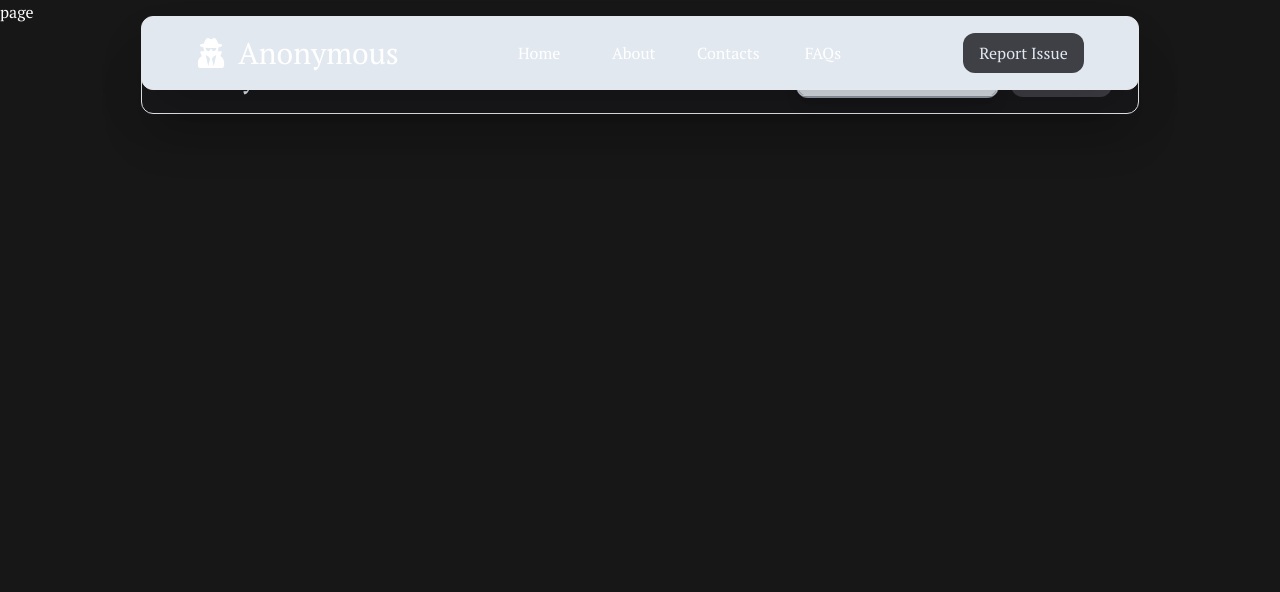
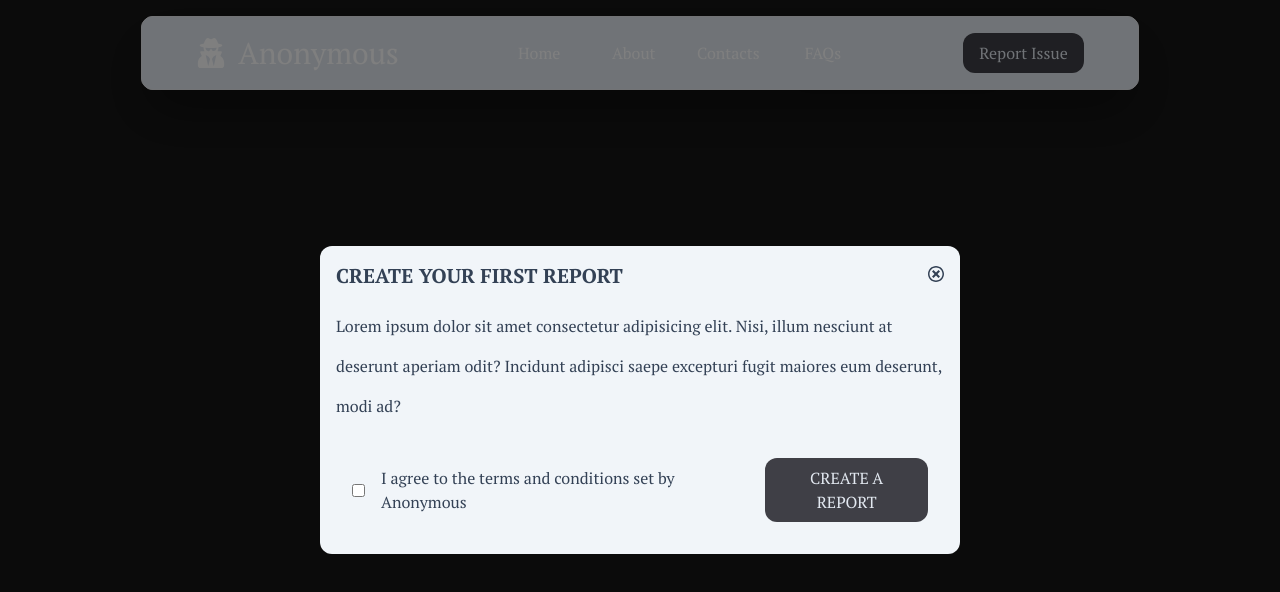
Before and after one commit to MuthonduG/anonymous_frontend, a Next.js app: page /dashboard/user/1 in a window 1280 px wide. Both pictures are taken after a click on the button "Report Issue". Shown: the top 592 px of the page. Built offline with nearby package versions, Linux system fonts and the light colour scheme; a web font is replaced by a local one.

Commit message:
updates: navbar popup and alert logic

```diff
--- a/app/dashboard/user/[session]/page.tsx
+++ b/app/dashboard/user/[session]/page.tsx
@@ -2,7 +2,9 @@ import React from 'react'
 
 const page = () => {
   return (
-    <div>page</div>
+    <section className="">
+
+    </section>
   )
 }
 
--- a/components/Navbar/Navbar.tsx
+++ b/components/Navbar/Navbar.tsx
@@ -1,12 +1,16 @@
-import React, { ReactNode } from 'react';
+'use client'
+import React, { ReactNode, useState } from 'react';
 import { FaUserSecret } from "react-icons/fa";
 import Link from 'next/link';
 import Button from '../ui/Button';
+import Alert from '../ui/alert';
 import { HiHome } from "react-icons/hi2";
 import { LuFileCode2 } from "react-icons/lu";
 import { FiPhoneIncoming } from "react-icons/fi";
 import { LuMessageCircleQuestion } from "react-icons/lu";
 import { TiThMenuOutline } from "react-icons/ti";
+import { ImCancelCircle } from "react-icons/im";
+import { useRouter } from 'next/navigation';
 
 type landingPageLinks = {
   label: string;
@@ -21,7 +25,33 @@ const landingPageHyperlinks: landingPageLinks[] = [
   { label: 'FAQs', link: "#faqs", icon: <LuMessageCircleQuestion /> },
 ];
 
+const dashboardLinks: landingPageLinks[] = []
+
 const Navbar = () => {
+  const [isPopup, setIsPopup] = useState<boolean>(false);
+  const [isChecked, setIsChecked] = useState<boolean>(false);
+  const [showAlert, setShowAlert] = useState(false);
+  const router = useRouter();
+
+  const handlePopup = () => {
+    setIsPopup(!isPopup);
+  };
+
+  const handleCheckboxChange = (event: React.ChangeEvent<HTMLInputElement>) => {
+    setIsChecked(event.target.checked);
+    console.log(event.target.checked ? "Checked" : "Not checked");
+  };
+
+  const checkboxState = () => {
+    if (!isChecked) {
+      setShowAlert(true);
+    } else {
+      setIsPopup(false);
+      router.push("/dashboard/user/2");
+    }
+  };
+
+
   return (
     <nav className="flex justify-center items-center p-4 fixed w-screen z-50">
       <div className="flex xl:justify-around md:justify-between items-center xl:w-[80%] md:w-full sm:w-full sm:justify-between gap-4 shadow-2xl border rounded-xl p-3 bg-slate-200">
@@ -51,14 +81,66 @@ const Navbar = () => {
 
         {/* Buttons */}
         <div className="flex justify-center items-center">
-          <Button className="sm:hidden md:hidden xl:flex">Report Issue</Button>
+          <Button onClick={handlePopup} className="sm:hidden md:hidden xl:flex">Report Issue</Button>
           <button
             type="button"
             className="bg-transparent p-2 text-2xl text-slate-900 xl:hidden md:flex flex justify-center items-center"
+            onClick={handlePopup}
           >
             <TiThMenuOutline />
           </button>
         </div>
+
+        {
+          isPopup &&
+            <div className="fixed inset-0 flex items-center justify-center bg-black bg-opacity-50">
+              <div className="w-[50%] bg-slate-100 text-slate-700 rounded-xl flex flex-col justify-center items-center p-4 transition-transform delay-200 ease-in-out gap-4">
+                <div className="flex justify-between items-center w-full">
+                  <div className="uppercase font-semibold text-xl">
+                    <span>Create Your First Report</span>
+                  </div>
+                  <div className="">
+                    <button type="button" onClick={handlePopup}><ImCancelCircle /></button>
+                  </div>
+                </div>
+
+                <div className="leading-10">
+                  <p>
+                    Lorem ipsum dolor sit amet consectetur adipisicing elit. Nisi, illum nesciunt at deserunt aperiam odit? Incidunt adipisci saepe excepturi fugit maiores eum deserunt, modi ad?
+                  </p>
+                </div>
+
+                <div className="flex justify-between items-center gap-4 w-full p-4 xl:flex-row md:flex-col">
+                  <div className="flex justify-center items-center gap-4">
+                    <input
+                      type="checkbox"
+                      name="terms"
+                      id="terms"
+                      required
+                      checked={isChecked}
+                      onChange={handleCheckboxChange}
+                    />
+                    <span>I agree to the terms and conditions set by Anonymous</span>
+                  </div>
+                  <div className="flex xl:justify-center md:justify-items-start items-center">
+                    <Button onClick={checkboxState} className='uppercase'>
+                      Create a report
+                    </Button>
+                  </div>
+                </div>
+              </div>
+            </div>
+        }
+          {showAlert && (
+            <div className="fixed top-4 w-full flex justify-center items-center">
+              <Alert
+                type="warning"
+                message="You need to accept the terms and conditions before proceeding."
+                onClose={() => setShowAlert(false)}
+                style='w-[50%]'
+              />
+            </div>
+        )}
       </div>
     </nav>
   );
--- a/components/ui/Button.tsx
+++ b/components/ui/Button.tsx
@@ -5,12 +5,20 @@ interface ButtonProps {
   btnType?: "button" | "submit" | "reset";
   className?: string;
   ariaLabel?: string;
+  onClick?: (event: React.MouseEvent<HTMLButtonElement>) => void;
 }
 
-const Button = ({ btnType = "button", children, className = "", ariaLabel }: ButtonProps) => {
+const Button = ({
+  btnType = "button",
+  children,
+  className = "",
+  ariaLabel,
+  onClick
+}: ButtonProps) => {
   return (
     <button
       type={btnType}
+      onClick={onClick}
       className={`bg-zinc-700 p-2 px-4 text-slate-200 rounded-xl hover:bg-zinc-900 hover:text-zinc-200 transition delay-75 ${className}`}
       aria-label={ariaLabel}
     >
--- /dev/null
+++ b/components/ui/alert.tsx
@@ -0,0 +1,32 @@
+import React from 'react';
+import { ImCancelCircle } from "react-icons/im";
+
+type AlertProps = {
+  type: "info" | "success" | "warning" | "error";
+  message: string;
+  style?: string;
+  onClose: () => void;
+};
+
+const Alert: React.FC<AlertProps> = ({ type, message, onClose, style }) => {
+  const alertStyles = {
+    info: "bg-blue-50 text-blue-800 border-blue-400",
+    success: "bg-green-50 text-green-800 border-green-400",
+    warning: "bg-yellow-50 text-red-600 border-yellow-400",
+    error: "bg-red-50 text-red-800 border-red-400",
+  };
+
+  return (
+    <div
+      className={`flex items-center p-4 border rounded-lg shadow-md ${style} ${alertStyles[type]}`}
+      role="alert"
+    >
+      <span className="flex-grow">{message}</span>
+      <button onClick={onClose} className="text-xl">
+        <ImCancelCircle />
+      </button>
+    </div>
+  );
+};
+
+export default Alert;
--- a/package.json
+++ b/package.json
@@ -10,9 +10,11 @@
   },
   "dependencies": {
     "@gsap/react": "^2.1.1",
+    "@headlessui/react": "^2.2.0",
     "@udecode/cn": "^42.0.0",
     "clsx": "^2.1.1",
     "framer-motion": "^11.17.0",
+    "heroicons": "^2.2.0",
     "next": "15.1.4",
     "react": "^19.0.0",
     "react-dom": "^19.0.0",
```
Also changed, not shown: 1 other file (tests, documents, lock files or other folders).
